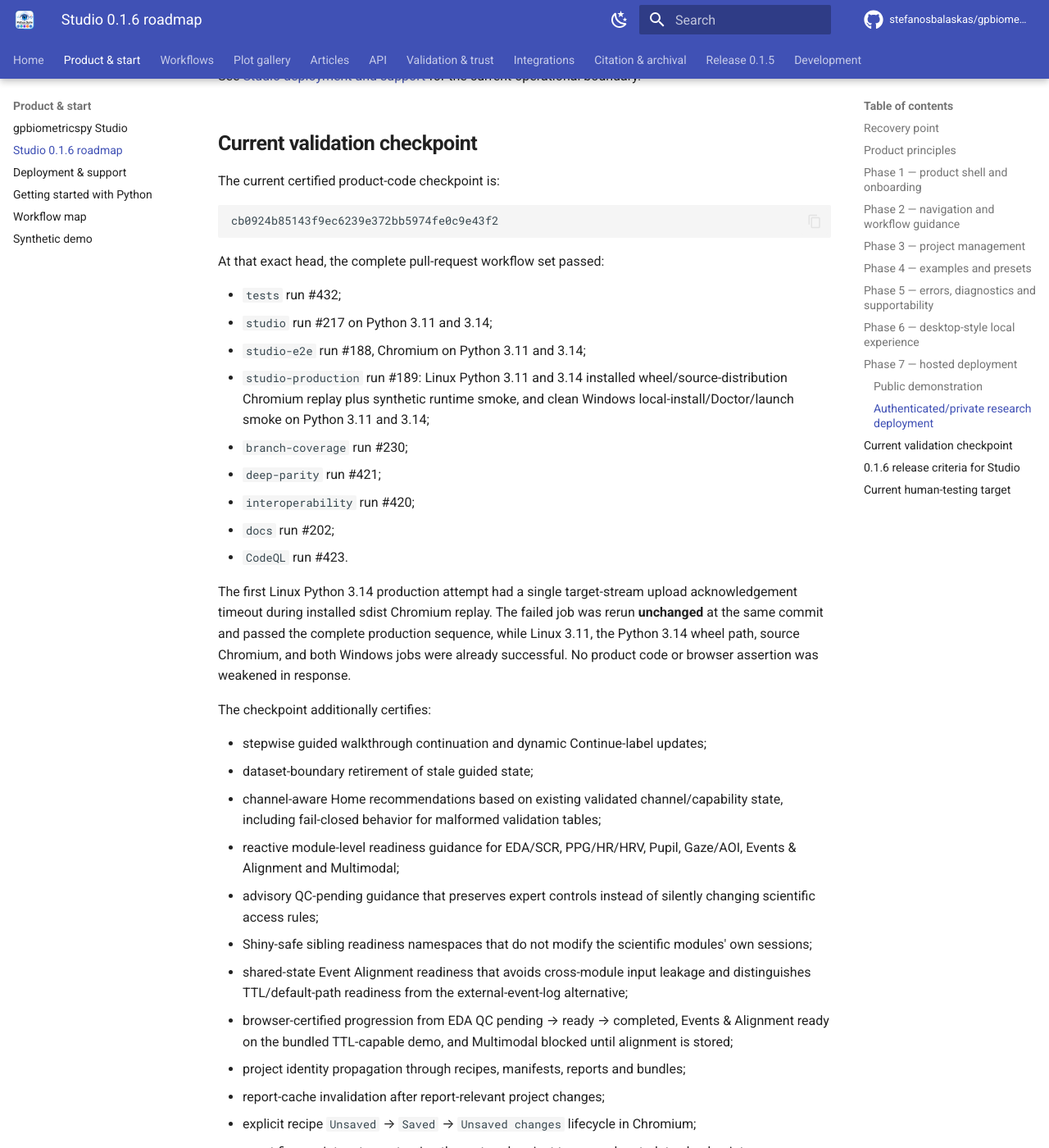
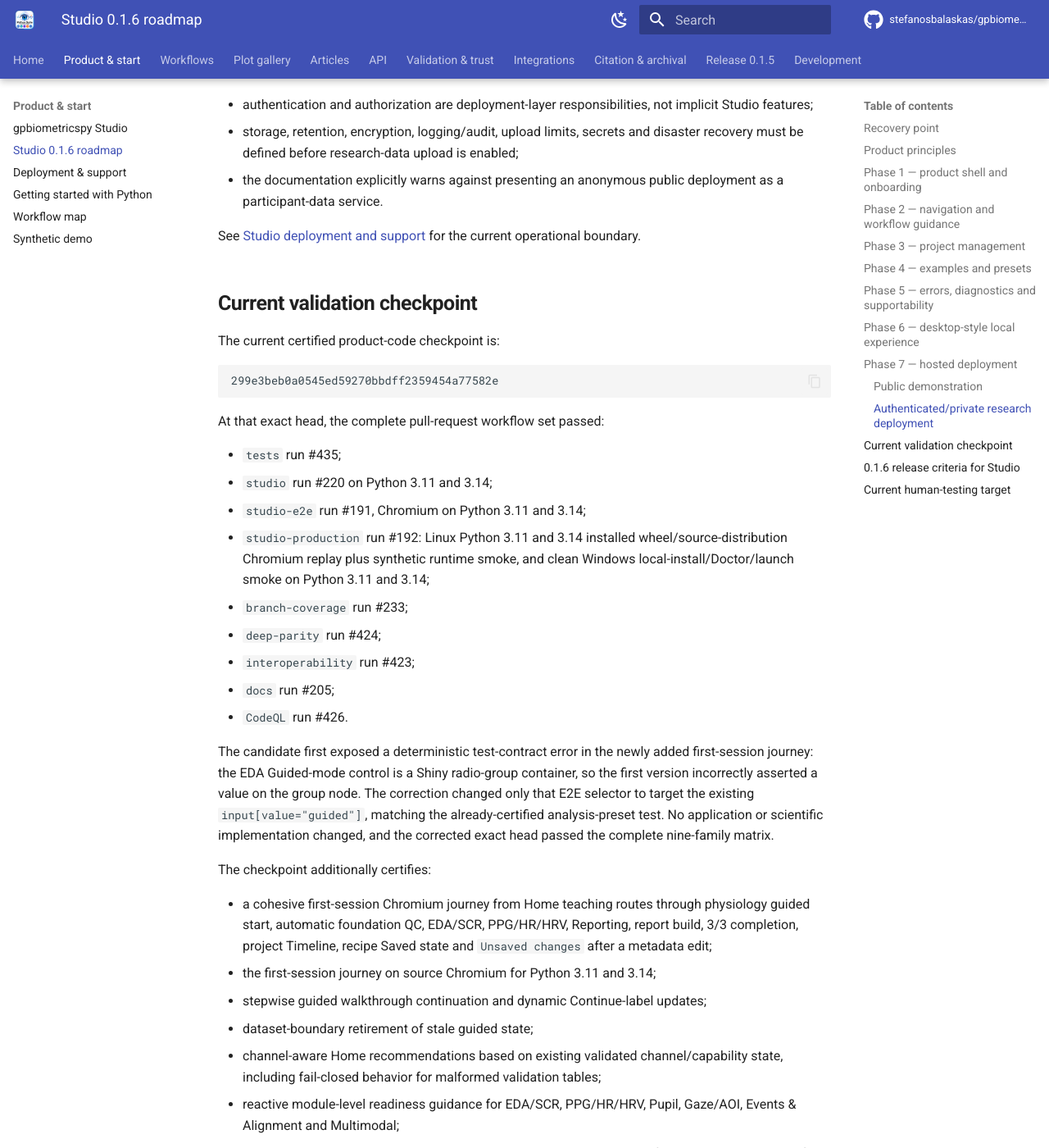
Before and after one commit to stefanosbalaskas/gpbiometricspy, an MkDocs documentation site: the page built from docs/studio-product-roadmap.md, in a window 1280 px wide and 1400 px high, scrolled down 7961 px. Shown: the whole window at 82% size. Built offline with MkDocs 1.6.1 and Material for MkDocs 9.7.7, drawn with Linux system fonts in a browser that asks for light colours; comment, search, counter and statistics services are not loaded; some of the changed text lies outside the part shown.

Commit message:
docs(studio): certify first-session golden path

````diff
--- a/docs/studio-product-roadmap.md
+++ b/docs/studio-product-roadmap.md
@@ -108,7 +108,7 @@ Status: **project identity, restore integrity, saved/dirty state, readable prove
 
 ## Phase 4 — examples and presets
 
-Status: **guided starts, documented analysis presets and teaching routes delivered**
+Status: **guided starts, documented analysis presets, teaching routes and an end-to-end first-session browser contract delivered**
 
 - bundled synthetic multimodal walkthrough;
 - bundled synthetic eye-tracking walkthrough;
@@ -125,7 +125,9 @@ Status: **guided starts, documented analysis presets and teaching routes deliver
 - the Model guidance distinguishes auditable model-data preparation from model fitting;
 - the cluster-permutation teaching preset explicitly preserves the validated two-condition, within-subject, one-dimensional time-course boundary, package-native design diagnostics, 1000-permutation Guided starting point and descriptive interpretation of cluster boundaries;
 - Chromium coverage verifies the Home teaching routes, EDA and modelling preset cards, matching live Guided controls, and that merely viewing the guidance leaves the analysis count at zero;
-- remaining work: richer teaching/demo examples and optional one-click reproducibility conveniences only where they reuse the existing scientific/reporting contracts rather than create a second analysis engine.
+- a dedicated first-session golden-path Chromium contract now follows the actual physiology journey from Home teaching context through the guided synthetic start, automatic foundation QC, EDA/SCR, guided Continue to PPG/HR/HRV, Reporting, report build, 3/3 guided completion, Timeline review, recipe save and visible dirty-state transition after a project-name edit;
+- the first-session contract uses the same live controls and stable navigation identifiers as the product, does not add a parallel tutorial engine, and passed on Python 3.11 and 3.14;
+- remaining work: human subjective usability review, richer teaching/demo examples and optional one-click reproducibility conveniences only where they reuse the existing scientific/reporting contracts rather than create a second analysis engine.
 
 ## Phase 5 — errors, diagnostics and supportability
 
@@ -192,25 +194,27 @@ See [Studio deployment and support](studio-deployment.md) for the current operat
 The current certified product-code checkpoint is:
 
 ```text
-cb0924b85143f9ec6239e372bb5974fe0c9e43f2
+299e3beb0a0545ed59270bbdff2359454a77582e
 ```
 
 At that exact head, the complete pull-request workflow set passed:
 
-- `tests` run #432;
-- `studio` run #217 on Python 3.11 and 3.14;
-- `studio-e2e` run #188, Chromium on Python 3.11 and 3.14;
-- `studio-production` run #189: Linux Python 3.11 and 3.14 installed wheel/source-distribution Chromium replay plus synthetic runtime smoke, and clean Windows local-install/Doctor/launch smoke on Python 3.11 and 3.14;
-- `branch-coverage` run #230;
-- `deep-parity` run #421;
-- `interoperability` run #420;
-- `docs` run #202;
-- `CodeQL` run #423.
+- `tests` run #435;
+- `studio` run #220 on Python 3.11 and 3.14;
+- `studio-e2e` run #191, Chromium on Python 3.11 and 3.14;
+- `studio-production` run #192: Linux Python 3.11 and 3.14 installed wheel/source-distribution Chromium replay plus synthetic runtime smoke, and clean Windows local-install/Doctor/launch smoke on Python 3.11 and 3.14;
+- `branch-coverage` run #233;
+- `deep-parity` run #424;
+- `interoperability` run #423;
+- `docs` run #205;
+- `CodeQL` run #426.
 
-The first Linux Python 3.14 production attempt had a single target-stream upload acknowledgement timeout during installed sdist Chromium replay. The failed job was rerun **unchanged** at the same commit and passed the complete production sequence, while Linux 3.11, the Python 3.14 wheel path, source Chromium, and both Windows jobs were already successful. No product code or browser assertion was weakened in response.
+The candidate first exposed a deterministic test-contract error in the newly added first-session journey: the EDA Guided-mode control is a Shiny radio-group container, so the first version incorrectly asserted a value on the group node. The correction changed only that E2E selector to target the existing `input[value="guided"]`, matching the already-certified analysis-preset test. No application or scientific implementation changed, and the corrected exact head passed the complete nine-family matrix.
 
 The checkpoint additionally certifies:
 
+- a cohesive first-session Chromium journey from Home teaching routes through physiology guided start, automatic foundation QC, EDA/SCR, PPG/HR/HRV, Reporting, report build, 3/3 completion, project Timeline, recipe Saved state and `Unsaved changes` after a metadata edit;
+- the first-session journey on source Chromium for Python 3.11 and 3.14;
 - stepwise guided walkthrough continuation and dynamic Continue-label updates;
 - dataset-boundary retirement of stale guided state;
 - channel-aware Home recommendations based on existing validated channel/capability state, including fail-closed behavior for malformed validation tables;
@@ -255,7 +259,8 @@ Before calling Studio `0.1.6` product-polished, require at minimum:
 - Studio smoke, Chromium E2E and production/distribution gates remain green;
 - no regression in public synthetic fail-closed behavior;
 - clean Windows install → Studio Doctor → launch remains CI-green on Python 3.11 and 3.14;
-- onboarding path tested by a human from install → guided demo → QC → analysis → report;
+- the researcher-facing launch → guided demo → QC → analysis → report/save path remains browser-certified on Python 3.11 and 3.14;
+- the full onboarding path is still tested by a human for comprehension, friction and visual usability rather than scientific correctness alone;
 - keyboard and narrow-viewport browser checks remain green;
 - project/replay fingerprint guards remain fail-closed;
 - documentation reflects the actual installed behavior;
@@ -263,7 +268,7 @@ Before calling Studio `0.1.6` product-polished, require at minimum:
 
 ## Current human-testing target
 
-The immediate target is now the **guided first-session experience with channel-aware guidance, actionable recovery, teaching context and privacy-safe project continuity**. Automated clean-install/Doctor/launch coverage is now in place on Windows, so human validation should focus on the researcher-facing workflow after launch:
+The automated browser contract now covers the central researcher-facing physiology first session after launch. Human validation should therefore focus on **comprehension, visual hierarchy, perceived friction and packaging/install experience**, while still replaying the complete path:
 
 ```text
 install
@@ -276,7 +281,8 @@ install
   → see affected modules become ready
   → review the teaching preset and its Guided baseline before analysis
   → run a signal analysis and see its readiness state become complete
-  → follow Events & Alignment prerequisites before Multimodal
+  → follow the guided Continue action into the next signal family
+  → complete the guided route and build the report
   → verify a safe `GP-STUDIO-*` recovery message for an invalid action
   → Save / reopen / report
   → review the readable project Timeline and full Provenance audit table
@@ -287,4 +293,4 @@ install
   → restore against the exact source fingerprint
 ```
 
-Usability findings from that path should drive the remaining teaching examples and packaging work before a non-development `0.1.6` release. The next product work should prioritize **human first-session validation and packaging evaluation**, with any additional one-click convenience constrained to existing reporting/replay contracts and the same privacy/fingerprint guardrails.
+The next product work should prioritize **human subjective first-session validation and packaging evaluation**, with PyInstaller/Nuitka or a lightweight webview treated as optional downstream packaging experiments. Any additional one-click convenience must remain constrained to existing reporting/replay contracts and the same privacy/fingerprint guardrails.
````
